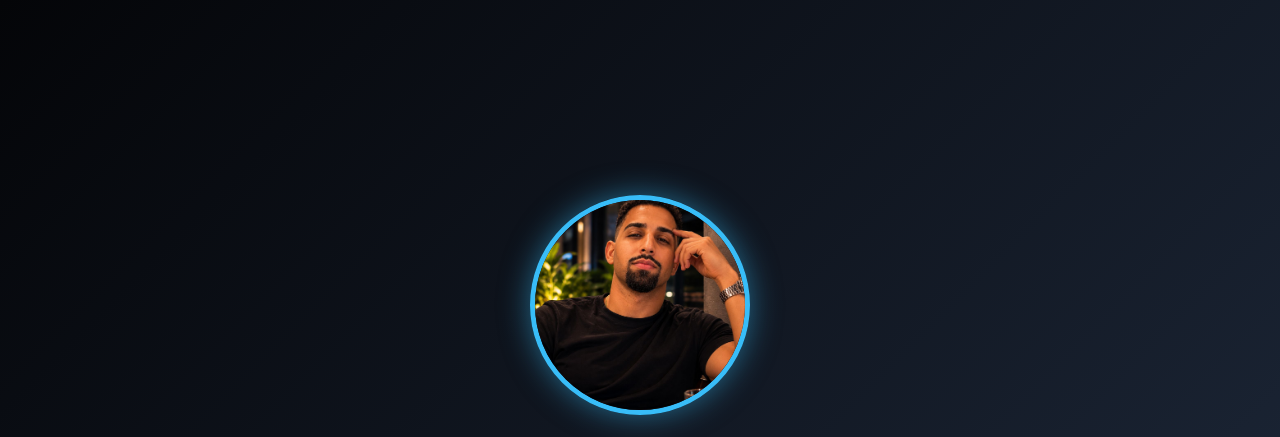
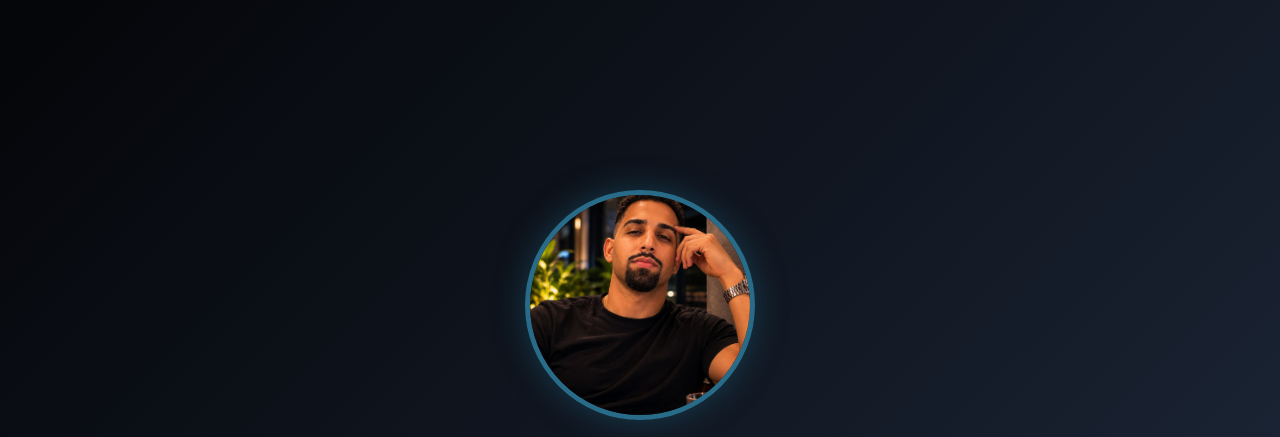
Before and after one commit to th1324/Portifolio, a plain HTML site: page index.html in a window 1280 px wide. Shown: the top 437 px of the page. Drawn offline with Linux system fonts and the light colour scheme.

Commit message:
Update style.css

```diff
--- a/style.css
+++ b/style.css
@@ -21,12 +21,12 @@ header{
 }
 
 .perfil img{
-    width:220px;
-    height:220px;
-    border-radius:50%;
+    width:230px;
+    height:230px;
+    border-radius:55%;
     object-fit:cover;
-    border:5px solid #38bdf8;
-    box-shadow:0 0 30px rgba(56,189,248,.5);
+    border:5px solid #286c8a;
+    box-shadow:0 0 30px rgba(30,95,122,.5);
 }
 
 .perfil h1{
```
